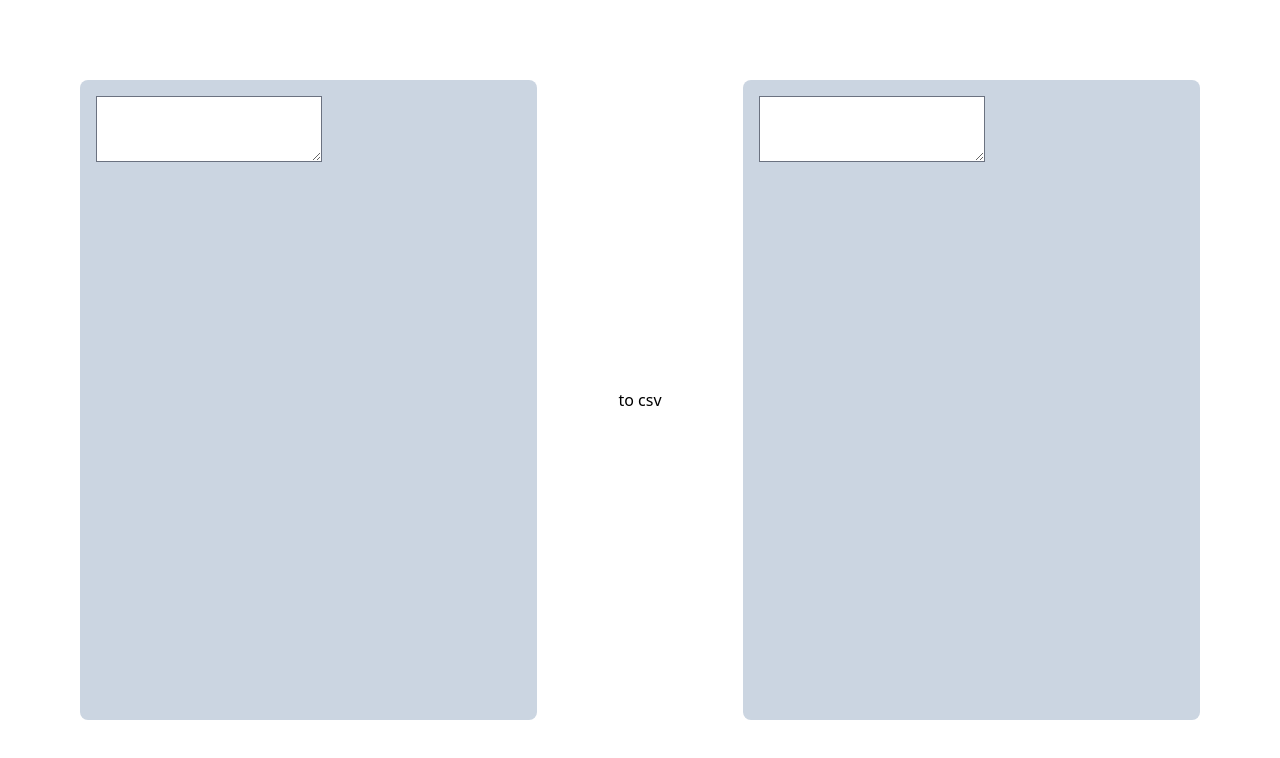
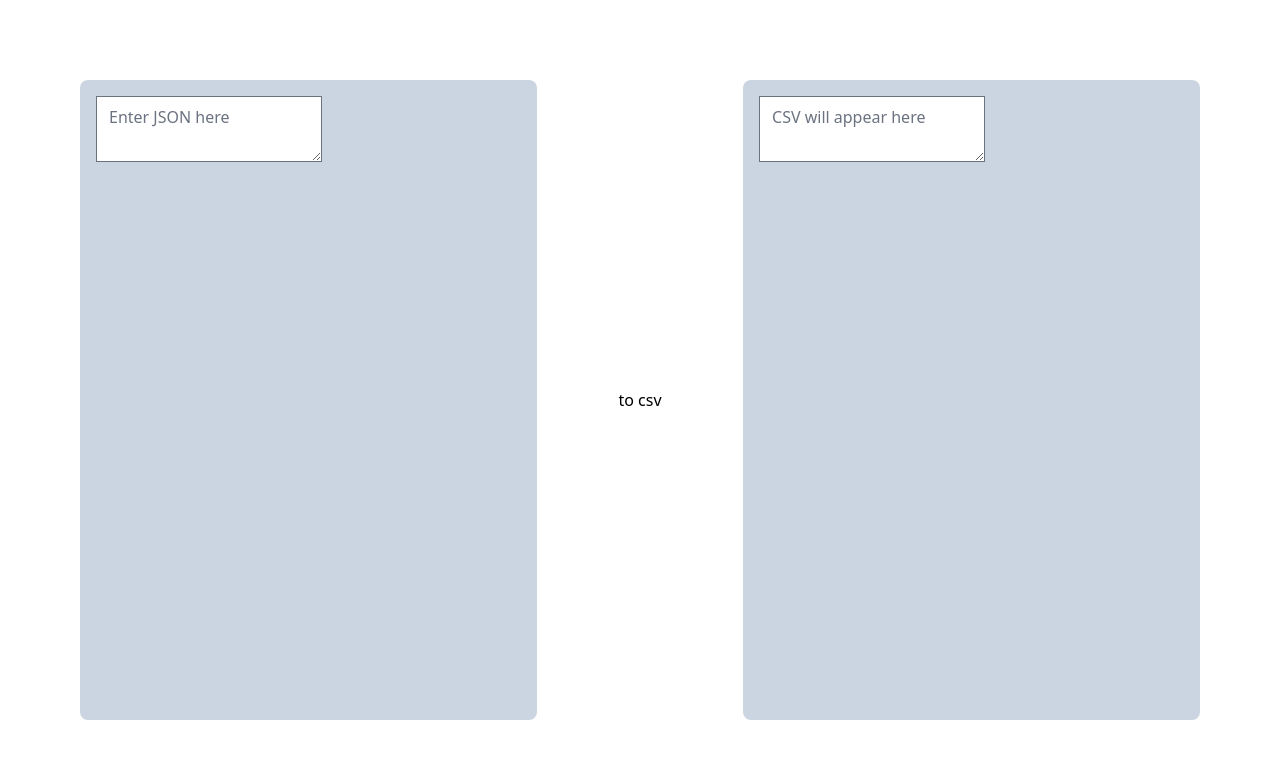
Before and after one commit to sundaytoz2/imagesli-frontend, a Vue app: page /tools/convert in a window 1280 px wide. Shown: the top 758 px of the page. Built offline with nearby package versions, Linux system fonts and the light colour scheme.

Commit message:
json to csv

```diff
--- a/src/views/tools/ConvertView.vue
+++ b/src/views/tools/ConvertView.vue
@@ -1,22 +1,16 @@
 <script setup lang="ts">
 import { ref } from 'vue';
-import { v4 as uuidv4 } from 'uuid'
+import { v4 as uuidv4 } from 'uuid';
 
-const source = ref<string>()
-const dest = ref<string>()
+const source = ref<string>('');
+const dest = ref<string>('');
 
-const changedSource = () => {
-  alert('test')
-}
-
-const inputSource = () => { }
-
-function jsonToCsv(jsonArray: any[], excludeColumns: string[] = [], idType: 'sequential' | 'uuid' = 'sequential'): string {
+const jsonToCsv = (jsonArray: any[], excludeColumns: string[] = [], idType: 'sequential' | 'uuid' = 'sequential'): string => {
   let headers = Object.keys(jsonArray[0]).filter(key => !excludeColumns.includes(key));
   let idIndex = headers.indexOf('id');
 
   if (idType === 'uuid' && idIndex !== -1) {
-    // 'id'를 UUID로 대체
+    // 'id'를 'uuid'로 대체
     headers[idIndex] = 'uuid';
   }
 
@@ -38,36 +32,34 @@ function jsonToCsv(jsonArray: any[], excludeColumns: string[] = [], idType: 'seq
   });
 
   return [headerRow, ...rows].join('\r\n');
-}
+};
 
-// 예제 JSON 데이터
-const jsonData = [
-  { id: 1, name: 'Alice', email: 'alice@example.com' },
-  { id: 2, name: 'Bob', email: 'bob@example.com' }
-];
+const convertToJsonAndCsv = () => {
+  try {
+    // source.value에서 작은따옴표를 큰따옴표로 변환
+    let jsonString = source.value.replace(/'/g, '"');
 
-// JSON을 CSV로 변환 (id 열을 순차적으로 생성)
-const sequentialCsv = jsonToCsv(jsonData, [], 'sequential');
-console.log(sequentialCsv);
+    // 키 이름에 큰따옴표가 없는 경우, 큰따옴표로 묶기
+    jsonString = jsonString.replace(/(\w+):/g, '"$1":');
 
-// JSON을 CSV로 변환 (id 열을 UUID로 생성)
-const uuidCsv = jsonToCsv(jsonData, [], 'uuid');
-console.log(uuidCsv);
-
+    const jsonData = JSON.parse(jsonString);
+    dest.value = jsonToCsv(jsonData, [], 'sequential'); // 여기서 idType을 'uuid'로 설정하면 UUID를 사용할 수 있습니다.
+  } catch (e) {
+    alert('Invalid JSON');
+  }
+};
 </script>
 
 <template>
   <div class="flex h-screen p-20">
     <div class="w-1/2 bg-slate-300 rounded-lg p-4">
-      <textarea v-model="source" @change="changedSource" @input="inputSource"></textarea>
+      <textarea v-model="source" placeholder="Enter JSON here"></textarea>
     </div>
     <div class="w-64 flex flex-col justify-center items-center">
-      <div>
-        <button>to csv</button>
-      </div>
+      <button @click="convertToJsonAndCsv">to csv</button>
     </div>
     <div class="w-1/2 bg-slate-300 rounded-lg p-4">
-      <textarea v-model="dest"></textarea>
+      <textarea v-model="dest" placeholder="CSV will appear here"></textarea>
     </div>
   </div>
 </template>
```
